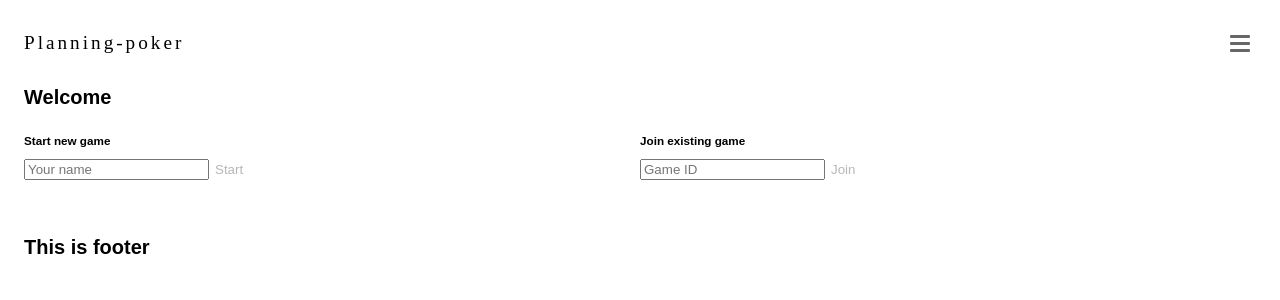
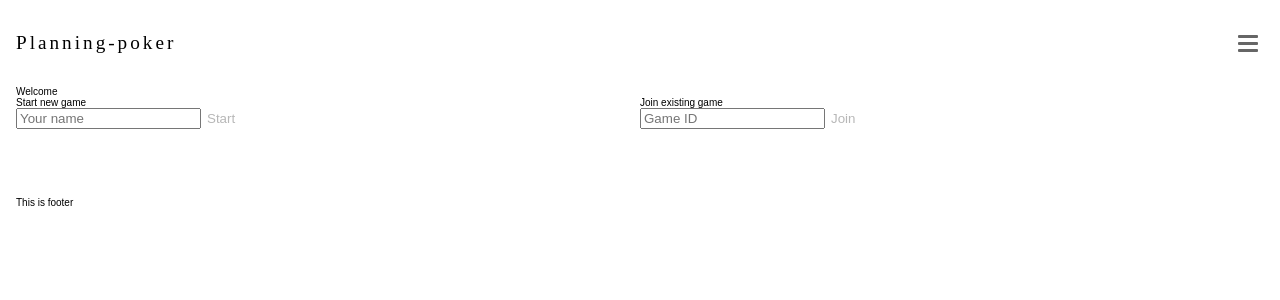
Before and after one commit to Dmytro-Morsch/planning-poker, a React (Vite) app: page / in a window 1280 px wide. Shown: the top 300 px of the page. Built offline with nearby package versions, Linux system fonts and the light colour scheme; a web font is replaced by a local one.

Commit message:
Add reset.css

```diff
--- a/src/App.jsx
+++ b/src/App.jsx
@@ -1,9 +1,10 @@
 import {Route, Routes} from "react-router-dom";
 import {PlayerProvider} from "./context/Game.context.jsx";
 
-import {Home, MainLayout, PageNotFound, Game} from './components';
+import {Game, Home, MainLayout, PageNotFound} from './components';
 
 import './App.css';
+import './reset.css';
 
 function App() {
     return (
--- /dev/null
+++ b/src/reset.css
@@ -0,0 +1,75 @@
+
+html,
+body,
+p,
+ol,
+ul,
+li,
+dl,
+dt,
+dd,
+blockquote,
+figure,
+fieldset,
+legend,
+textarea,
+pre,
+iframe,
+hr,
+h1,
+h2,
+h3,
+h4,
+h5,
+h6 {
+    margin: 0;
+    padding: 0;
+}
+
+h1,
+h2,
+h3,
+h4,
+h5,
+h6 {
+    font-size: 100%;
+    font-weight: normal;
+}
+
+ul {
+    list-style: none;
+}
+
+button,
+input,
+select {
+    margin: 0;
+}
+
+html {
+    box-sizing: border-box;
+}
+
+*, *::before, *::after {
+    box-sizing: inherit;
+}
+
+img,
+video {
+    height: auto;
+    max-width: 100%;
+}
+
+iframe {
+    border: 0;
+}
+
+table {
+    border-collapse: collapse;
+    border-spacing: 0;
+}
+
+td,
+th {
+    padding: 0;
+}
```
